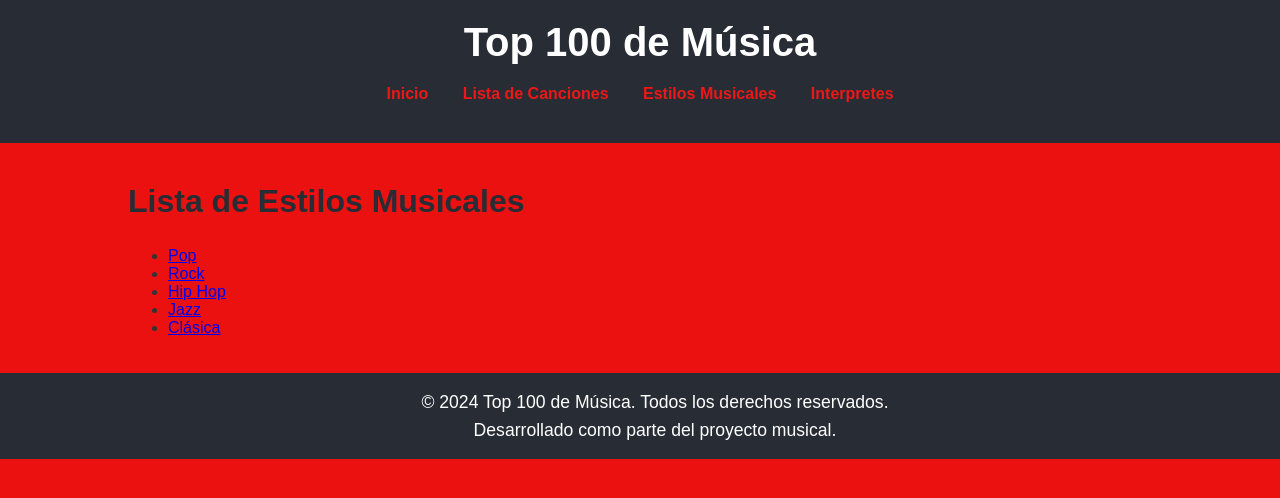
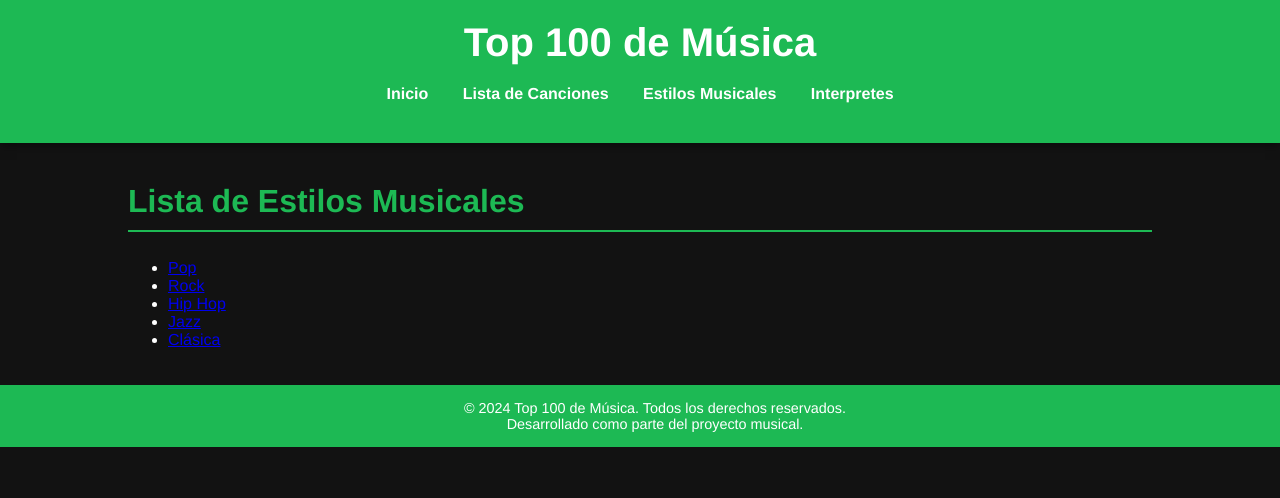
Before and after one commit to jonlaasa/Ing_Web_Top100, a Django app: page /appTop100Django/estilos/ in a window 1280 px wide. Shown: the top 498 px of the page. Run offline with Django 5.2, Linux system fonts and the light colour scheme; data comes from the database, SQL or seed files in the repository.

Commit message:
prueba css

```diff
--- a/proyectoTop100/appTop100Django/static/css/estilos.css
+++ b/proyectoTop100/appTop100Django/static/css/estilos.css
@@ -1,18 +1,19 @@
 /* General Styles */
 body {
-    font-family: 'Arial', sans-serif;
-    background-color: #eb1111;
-    color: #333;
+    font-family: 'Helvetica Neue', Arial, sans-serif;
+    background-color: #121212; /* Fondo oscuro */
+    color: #ffffff; /* Texto blanco */
     margin: 0;
     padding: 0;
 }
 
 /* Header Styles */
 header {
-    background-color: #282c34;
+    background-color: #1db954; /* Verde Spotify */
     padding: 20px;
     text-align: center;
     color: white;
+    box-shadow: 0 2px 10px rgba(0, 0, 0, 0.5);
 }
 
 h1 {
@@ -26,7 +27,7 @@ nav {
 }
 
 nav a {
-    color: rgb(235, 24, 24);
+    color: #ffffff; /* Texto blanco */
     text-decoration: none;
     margin: 0 15px;
     font-weight: bold;
@@ -34,7 +35,7 @@ nav a {
 }
 
 nav a:hover {
-    color: #fbb361;
+    color: #1db954; /* Verde Spotify al pasar el mouse */
 }
 
 /* Main Content Styles */
@@ -47,18 +48,15 @@ nav a:hover {
 h2 {
     font-size: 2em;
     margin-top: 20px;
-    color: #282c34;
+    color: #1db954; /* Verde Spotify */
+    border-bottom: 2px solid #1db954; /* Borde verde */
+    padding-bottom: 10px;
 }
 
-p {
-    font-size: 1.1em;
-    line-height: 1.6;
-    margin-bottom: 15px;
-}
 
 /* Footer Styles */
 footer {
-    background-color: #282c34;
+    background-color: #1db954; /* Verde Spotify */
     color: white;
     text-align: center;
     padding: 15px;
@@ -69,4 +67,5 @@ footer {
 
 footer p {
     margin: 0;
+    font-size: 0.9em;
 }
```
